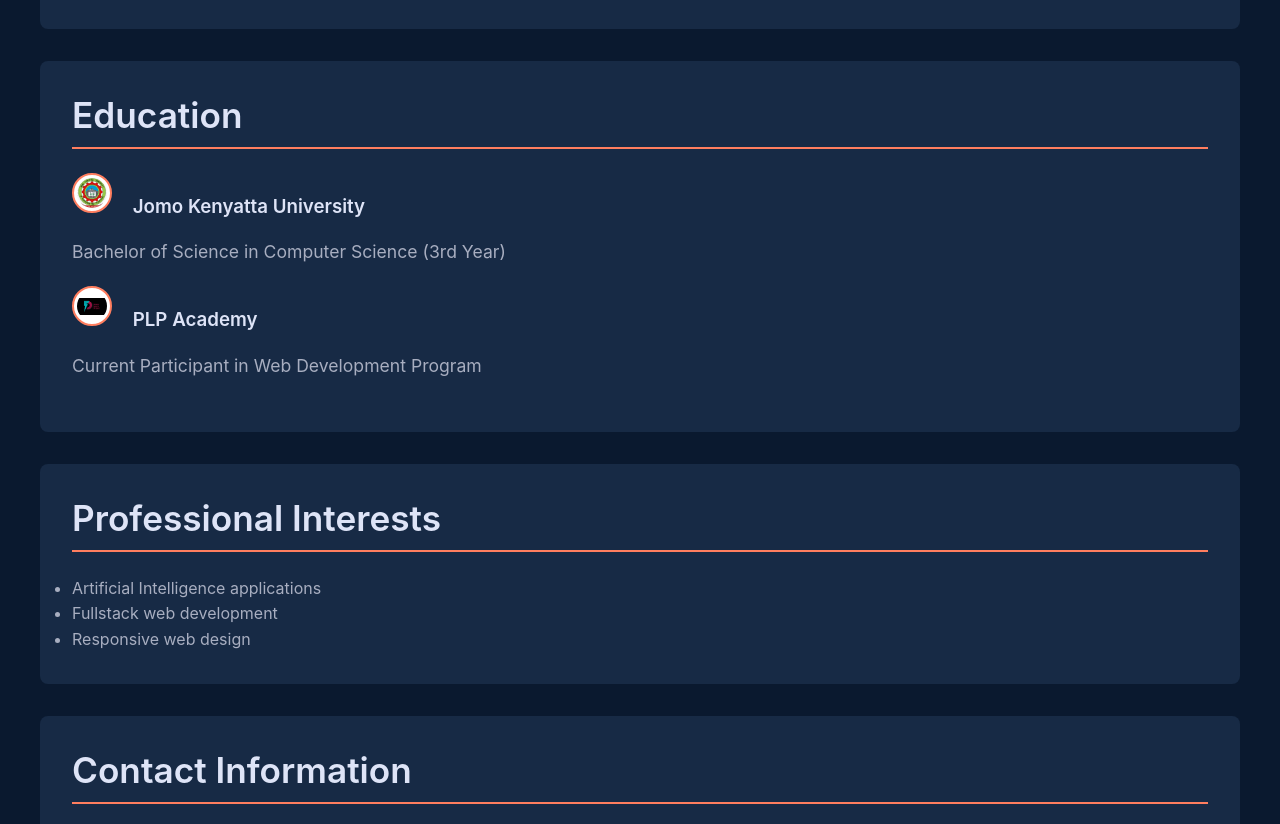
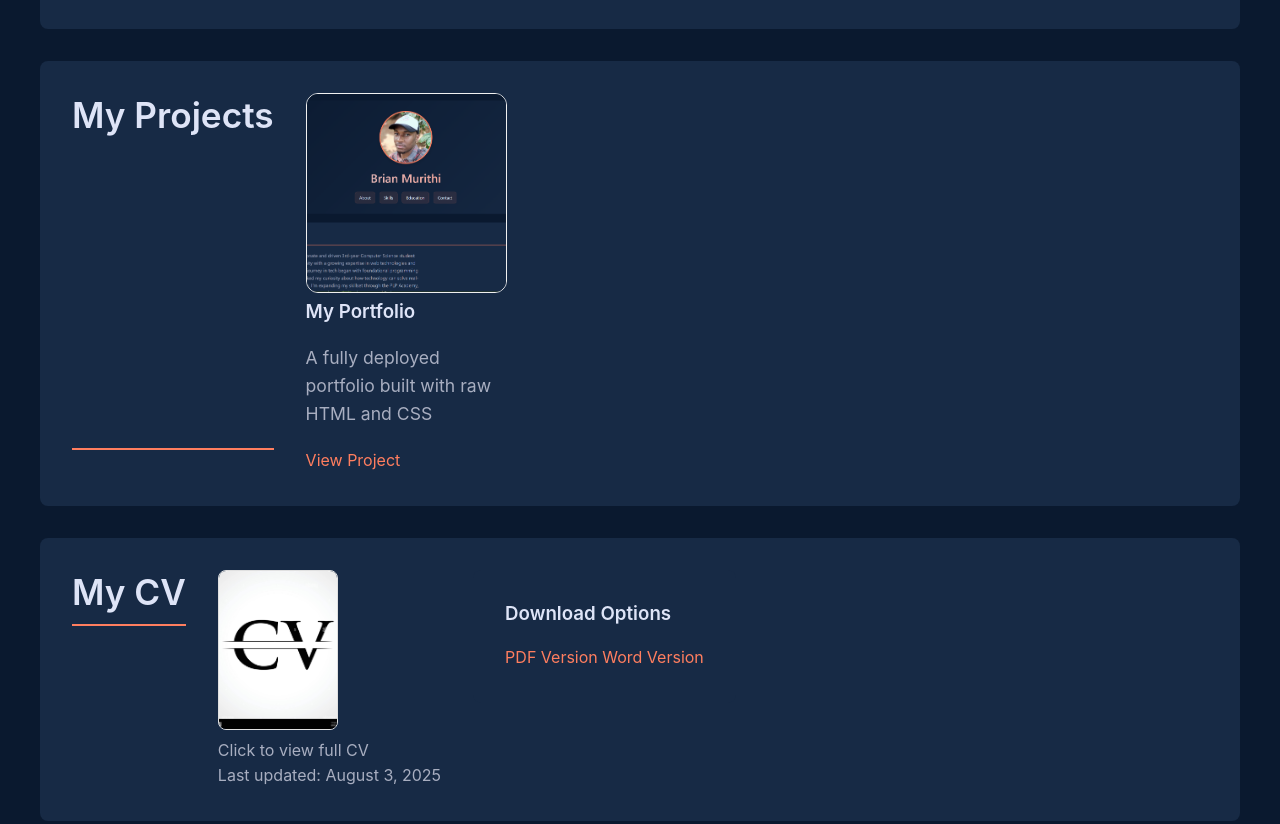
Before and after one commit to Yobrii/Portfolio, a plain HTML site: page index.html in a window 1280 px wide. Shown: the part 1124-1948 px from the top of the page. Drawn offline with Linux system fonts and the light colour scheme.

Commit message:
New changes

```diff
--- a/index.html
+++ b/index.html
@@ -8,15 +8,18 @@
     <title>Brian Murithi | Portfolio</title>
     <link rel="stylesheet" href="style.css">
 </head>
+
+
 <body>
 <header role="banner">
 <img src="assets/Brianm.webp" alt="Brian Murithi" class="profile-photo">
 <h1>Brian Murithi</h1>
 
-
 <nav aria-label="Main navigation">
     <a href="#about">About</a>
     <a href="#skills">Skills</a>
+    <a href="#projects">Projects</a>
+    <a href="#cv">CV</a>
     <a href="#education">Education</a>
     <a href="#contact">Contact</a>
 </nav>
@@ -39,10 +42,35 @@ Currently, I'm expanding my skillset through the PLP Academy, where I'm immersin
             </ul>
         </section>
 
+        <section id="projects" aria-labelledby="projects-heading">
+<h2 id="projects-heading">My Projects</h2>
+<article class="project-card">
+    <img src="assets/portfolio.png" alt="My portfolio Website" class="project-screenshot">
+    <h3>My Portfolio</h3>
+    <p>A fully deployed portfolio built with raw HTML and CSS</p>
+    <a href="#" class="project-link">View Project</a>
+</article>
+        </section>
+
+        <section id="cv" aria-labelledby="cv-heading">
+<h2 id="cv-heading">My CV</h2>
+<figure class="cv-preview">
+      <a href="assets/Brian-Mutegi-Cv.pdf" target="_blank">
+    <img src="assets/cv.jpg" alt="View Full CV" class="cv-thumbnail">
+  </a>
+  <figcaption>Click to view full CV</figcaption>
+    <figcaption>Last updated: <time datetime="2025-08-03">August 3, 2025</time></figcaption>
+</figure>
+
+    <section class="cv-download-options">
+    <h3>Download Options</h3>
+    <a href="assets/Brian-Mutegi-Cv.pdf" download class="download-btn">PDF Version</a>
+    <a href="assets/Brian_Mutegi_CV.docx" download class="download-btn">Word Version</a>
+    </section>
+        </section>
         <section id="education" aria-labelledby="education-heading">
             <h2 id="education-heading">Education</h2>
             <article>
-
             <h3><img src="assets/jkuatlogo.png" alt="Jomo Kenyatta University" class="edu-logo"> Jomo Kenyatta University</h3>
                 <p>Bachelor of Science in Computer Science (3rd Year)</p>
             </article>
--- a/style.css
+++ b/style.css
@@ -273,3 +273,62 @@ input:focus, textarea:focus {
         padding: 0.5rem 0.75rem;
     }
 }
+/* Projects Section */
+#projects {
+  display: grid;
+  grid-template-columns: repeat(auto-fill, minmax(200px, 1fr));
+  gap: 2rem;
+}
+
+/* Project Card Images */
+.project-card img {
+  /* Basic Shape */
+  width: 100%;
+  height: 200px;                  /* Fixed rectangular height */
+  object-fit: cover;              /* Prevents distortion */
+  border-radius: 12px;            /* Rounded corners */
+  border: 1px solid #f0f0f0;      /* Light border */
+
+  /* Hover Effects */
+  transition:
+    transform 0.3s ease,
+    box-shadow 0.3s ease,
+    border-radius 0.3s ease;
+}
+
+.project-card:hover img {
+  transform: scale(1.05);
+  box-shadow: 0 8px 24px rgba(0,0,0,0.15);
+  border-radius: 6px;
+}
+/* CV Section Layout */
+#cv {
+  display: flex;
+  gap: 2rem;
+  align-items: flex-start;
+  margin-top: 1.5rem;
+}
+
+/* CV Image Styling */
+.cv-thumbnail {
+  width: 120px;       /* Match your icon width */
+  height: 160px;      /* Rectangular proportion */
+  object-fit: cover;  /* Prevents image distortion */
+  border-radius: 8px; /* Slightly rounded corners */
+  border: 1px solid #e0e0e0; /* Subtle border */
+}
+/* Optional: Add hover effect */
+.cv-thumbnail:hover {
+  transform: scale(1.05);
+  box-shadow: 0 6px 12px rgba(0,0,0,0.15);
+  transition: all 0.3s ease;
+}
+/* Download Options */
+.cv-download {
+  flex: 1;            /* Takes remaining space */
+}
+
+/* Download Buttons (keep your existing styles) */
+.download-btn {
+  /* Your existing button styles */
+}
```
Also changed, not shown: assets/cv.jpg (added), assets/portfolio.png (added), 3 other files. Lines whose indentation alone changed are shown as unchanged.
